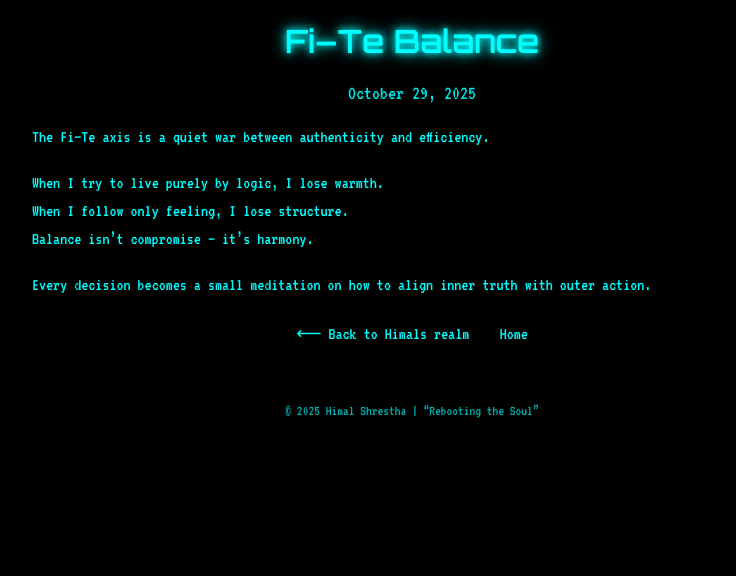
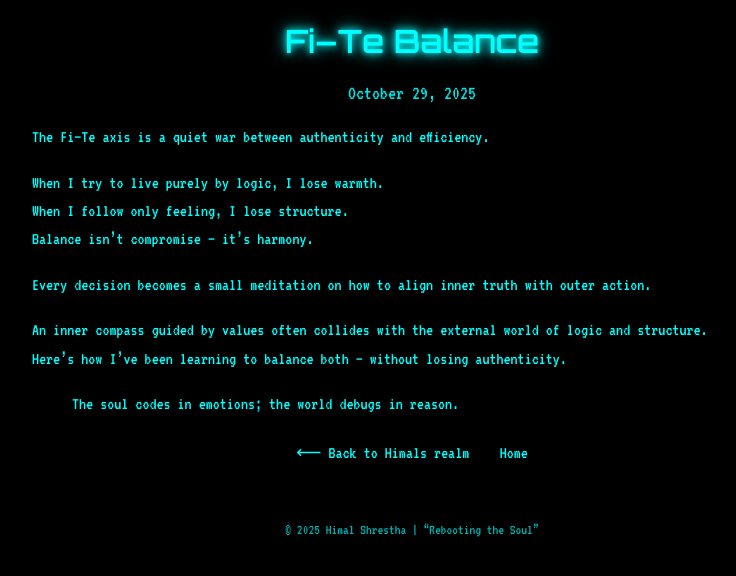
Before and after one commit to 9bitbin/9bitbin.github.io, a Jekyll site: the page built from themes/_himals-realm/001_fi_te_balance.md, in a window 1280 px wide. Shown: the top 576 px of the page, without its empty margins (228-964 px from the left). Built offline with Jekyll 4.4.1, drawn with Linux system fonts in a browser that asks for light colours.

```diff
--- a/themes/_himals-realm/001_fi_te_balance.md
+++ b/themes/_himals-realm/001_fi_te_balance.md
@@ -12,3 +12,8 @@ When I follow only feeling, I lose structure.
 Balance isn’t compromise — it’s harmony.
 
 Every decision becomes a small meditation on how to align inner truth with outer action.
+
+An inner compass guided by values often collides with the external world of logic and structure.
+Here’s how I’ve been learning to balance both — without losing authenticity.
+
+> The soul codes in emotions; the world debugs in reason.
```
Also changed, not shown: themes/_himals-realm/002-infp-mindset.md (+5 -0 lines), themes/_mind-over-machine/002-aws-node-tips.md (+5 -0 lines), themes/_reflective-engineer/002-discipline-framework.md (+5 -0 lines), themes/_tech-and-tranquility/002-urban-league-fsc.md (+5 -0 lines), themes/_wired-soul-journal/002-vrchat-romance.md (+5 -0 lines).
